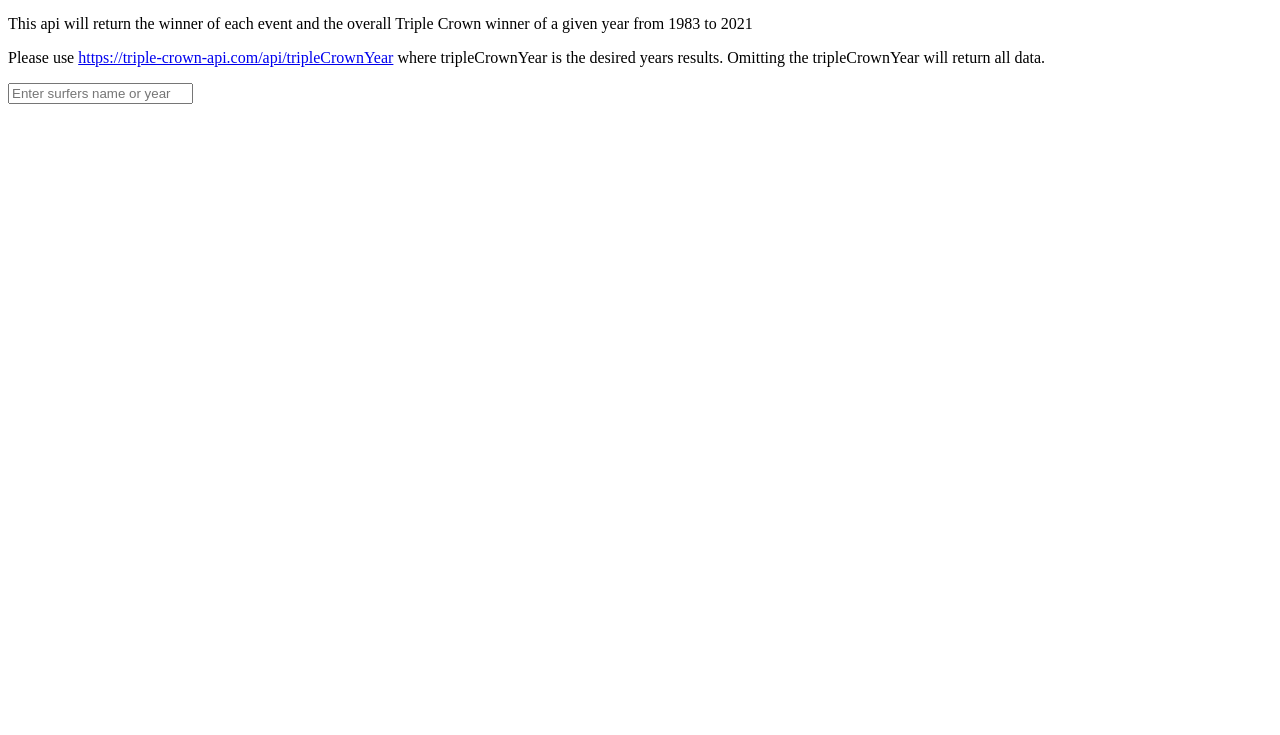
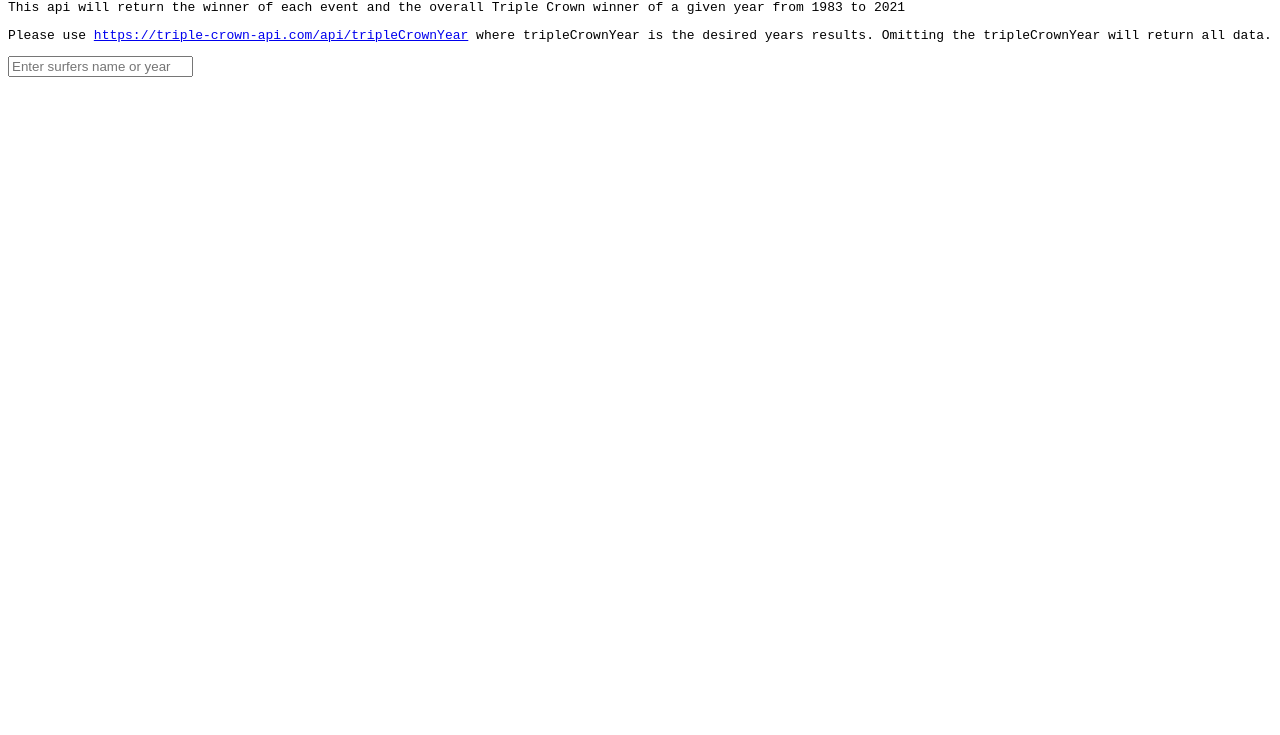
Before and after one commit to kmal808/triple-crown-api, a website: page public/index.html in a window 1280 px wide. Shown: the part 65-800 px from the top of the page. Drawn offline with Linux system fonts and the light colour scheme.

Commit message:
changed file and folder structure

```diff
--- /dev/null
+++ b/public/css/style.css
@@ -0,0 +1,3 @@
+body {
+	font-family: monospace;
+}
--- a/index.html
+++ b/public/index.html
@@ -4,6 +4,7 @@
 		<meta charset="UTF-8" />
 		<meta http-equiv="X-UA-Compatible" content="IE=edge" />
 		<meta name="viewport" content="width=device-width, initial-scale=1.0" />
+		<link rel="stylesheet" href="css/style.css" />
 		<title>Vans Triple Crown of Surfing API</title>
 	</head>
 	<body>
```
